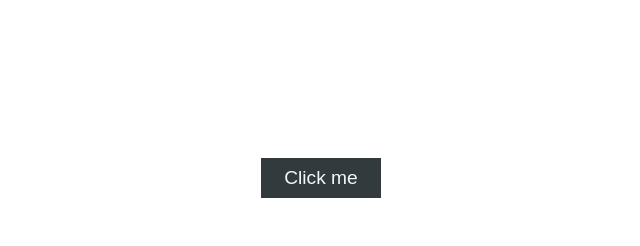
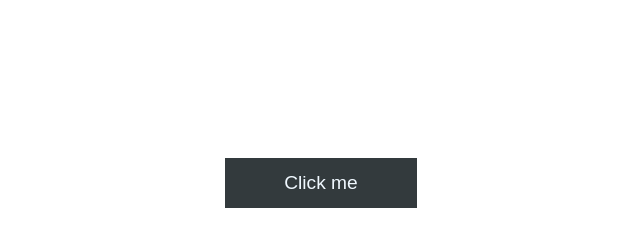
Before and after one commit to sariunar/animation, a plain HTML site: page index.html in a window 1280 px wide. Shown: the whole page, without its empty margins (169-809 px from the left). Drawn offline with nearby package versions, Linux system fonts and the light colour scheme.

Commit message:
change btn

```diff
--- a/src/style.css
+++ b/src/style.css
@@ -12,8 +12,8 @@ body {
   margin-top: 150px;
 }
 .square {
-  width: 10px;
-  height: 10px;
+  width: 15px;
+  height: 15px;
   display: flex;
   justify-content: center;
   align-items: center;
@@ -26,8 +26,8 @@ body {
   background: rgb(8, 50, 63);
 }
 .btn{
-  width: 120px;
-  height: 40px;
+  width: 15vw;
+  height: 50px;
   border: none;
   background-color: rgb(51, 58, 61);
   color: aliceblue;
@@ -35,3 +35,8 @@ body {
   z-index: 100;
   cursor: pointer;
 }
+@media screen and (max-width: 700){
+  .btn{
+    width: 20vw;
+  }
+}
```
